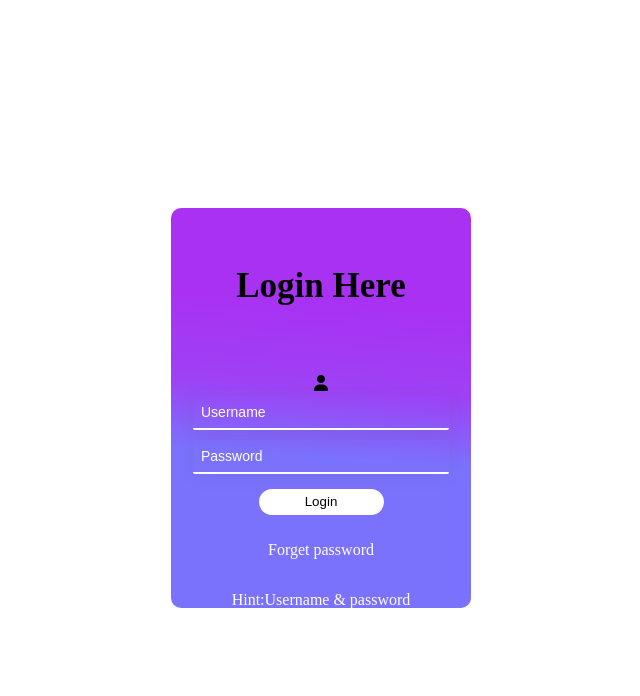
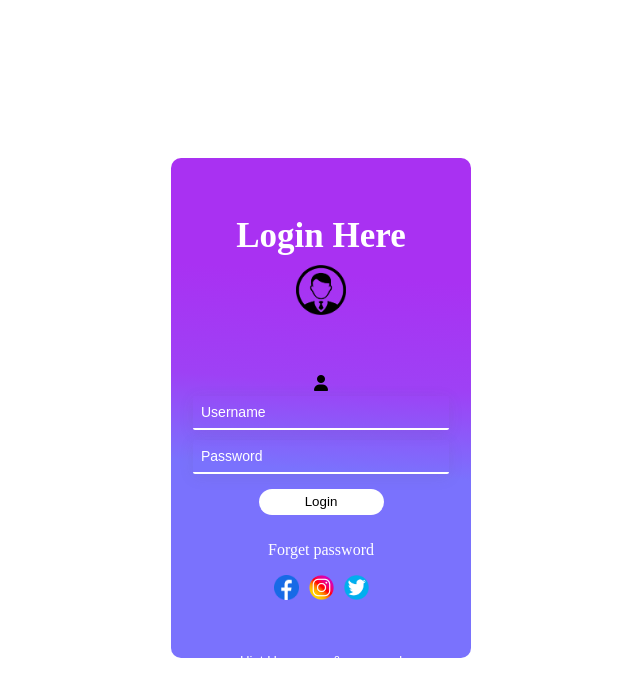
Before and after one commit to salman-aly/QuizApp, a plain HTML site: page index.html in a window 1280 px wide. Shown: the whole page, without its empty margins (319-959 px from the left). Drawn offline with Linux system fonts and the light colour scheme; some packages are replaced by stand-ins of ours; a script that the page names is missing.

Commit message:
password hint added in popup

```diff
--- a/app.js
+++ b/app.js
@@ -11,7 +11,7 @@ function login() {
             text: 'Username and password cant be empty!',
         });
     }
-    else if (userName === 'abc' && password === '123') {
+    else if (userName === 'smit' && password === 'smit') {
         alert("Login Successfully!");
         window.location.assign("quiz.html");
     } else {
@@ -25,3 +25,8 @@ function login() {
     document.getElementById("pass").value = "";
 
 }
+
+
+function forget() {
+    Swal.fire("Username: smit" + " " + "\n" + "password: smit")
+}
--- a/index.html
+++ b/index.html
@@ -21,25 +21,23 @@
       name="myForm"
       required
       id="form">
-      <h5>Login Here</h5>
-      <img
-        src="images/png-clipart-computer-icons-user-profile-avatar-heroes-silhouette-removebg-preview.png"
-        alt="" />
+      <h5 class="login-txt">Login Here</h5>
+      <img src="images/user.png" alt="" />
       <i class="fa-solid fa-user"></i>
       <input type="text" placeholder="Username" name="name" id="username" />
       <input type="password" placeholder="Password" name="password" id="pass" />
       <button onclick="login()" type="submit">Login</button>
       <p class="forget"><a href="">Forget password</a></p>
-      <p class="forget" id="forget" onclick="forget()"><a href="">Hint:Username & password</a></p>
       <div class="social">
         <img src="images/social-facebook-2019-circle-512.webp" alt="" />
-        <img
-          src="images/round-instagram-logo-isolated-white-background_469489-898.avif"
-          alt="" />
+        <img src="images/insta.png" alt="" />
         <img
           src="images/logo-twitter-circle-png-transparent-image-1.png"
           alt="" />
       </div>
+      <p class="forget" id="forget" onclick="forget()">
+        <button class="hint-btn">Hint:Username & password</button>
+      </p>
     </div>
 
     <script src="app.js"></script>
--- a/style.css
+++ b/style.css
@@ -10,7 +10,7 @@ body {
 
 
 .main {
-    height: 400px;
+    height: 500px;
     width: 300px;
     display: flex;
     align-items: center;
@@ -28,6 +28,11 @@ body {
     height: 50px;
     margin-top: -50px;
     margin-bottom: 60px;
+}
+
+
+.login-txt{
+    color: #fff;
 }
 
 input {
@@ -94,21 +99,6 @@ button:hover {
 }
 
 
-
-
-
-
-
-
-
-
-
-
-
-
-
-
-
 .social {
     display: flex;
     flex-direction: row;
@@ -117,9 +107,16 @@ button:hover {
 }
 
 .social img {
-    height: 30px;
+    height: 25px;
 }
 
 .quiz-page {
     background-color: red;
 }
+
+.forget .hint-btn{
+    width: 200px !important;
+    height: 30px !important;
+    background-color: transparent;
+    color: rgb(255, 255, 255);
+}
```
Also changed, not shown: images/insta.png (added), images/logo-twitter-circle-png-transparent-image-1.png (added), images/round-instagram-logo-isolated-white-background_469489-898.avif (added), images/social-facebook-2019-circle-512.webp (added), images/user.png (added).
